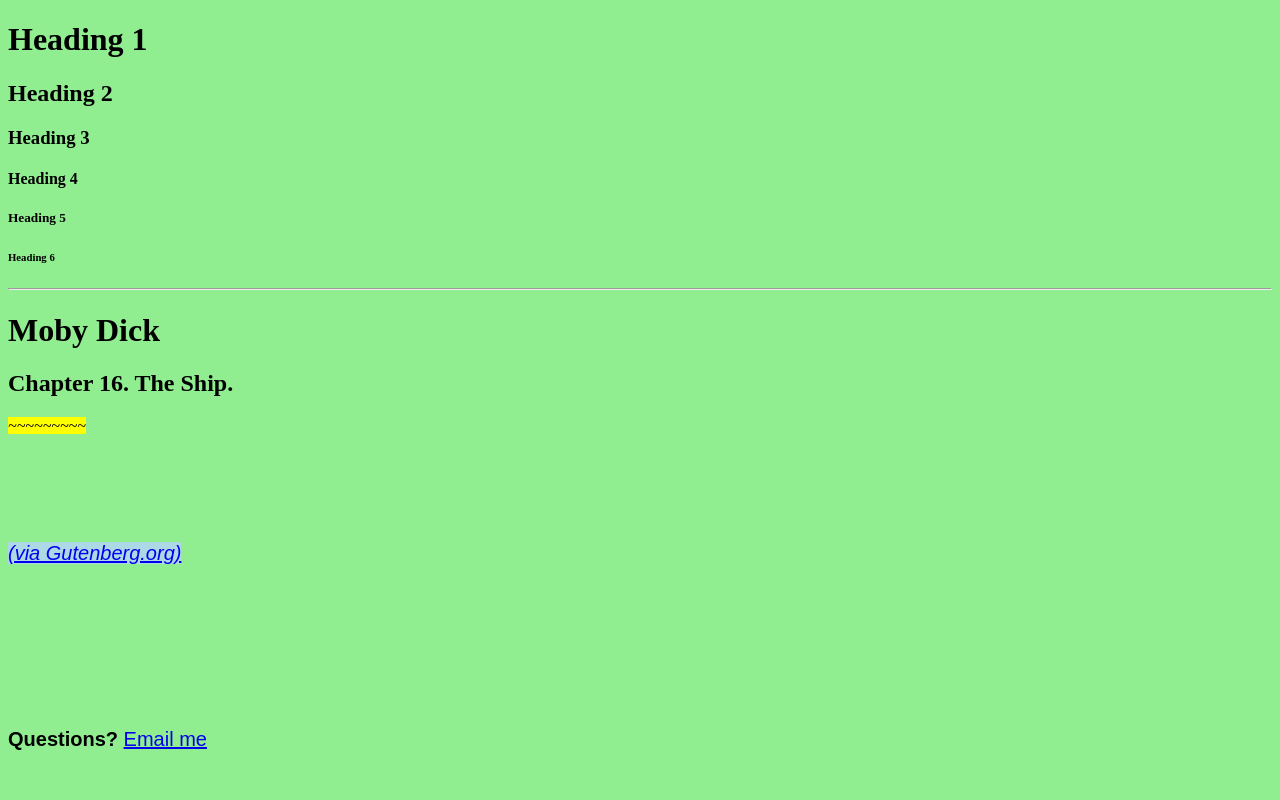
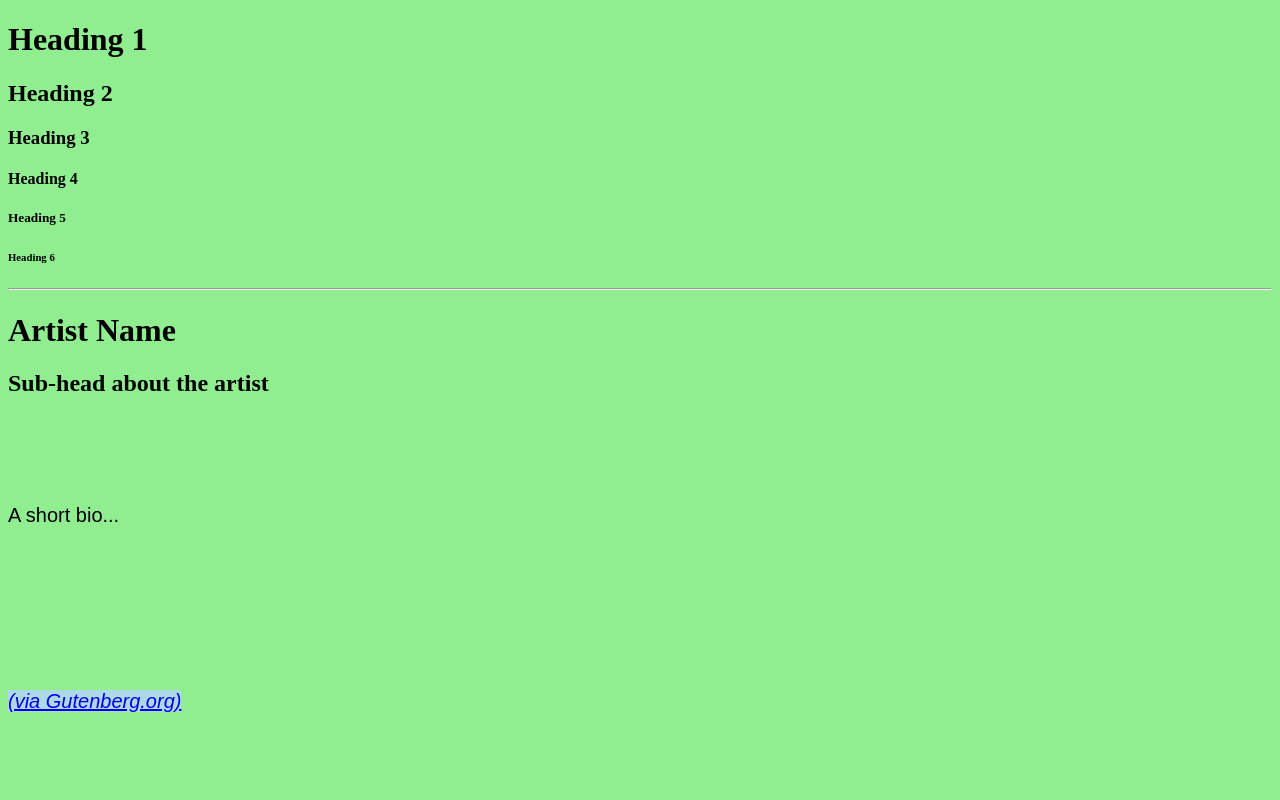
Before and after one commit to jeremyzilar/catalog-raisonne, a plain HTML site: page index.html in a window 1280 px wide. Shown: the top 800 px of the page. Drawn offline with Linux system fonts and the light colour scheme.

Commit message:
editing the h1

```diff
--- a/index.html
+++ b/index.html
@@ -24,10 +24,10 @@
 
   <hr />
 
-  <h1>Moby Dick</h1>
-  <h2>Chapter 16. The Ship.</h2>
+  <h1>Artist Name</h1>
+  <h2>Sub-head about the artist</h2>
 
-  <em>~~~~~~~~~</em>
+  <p>A short bio...</p>
 
   <p>
     <a href="https://www.gutenberg.org/files/2701/2701-h/2701-h.htm#link2HCH0016" title="Chapter 14 from Moby Dick on Gutenberg.org">
```
